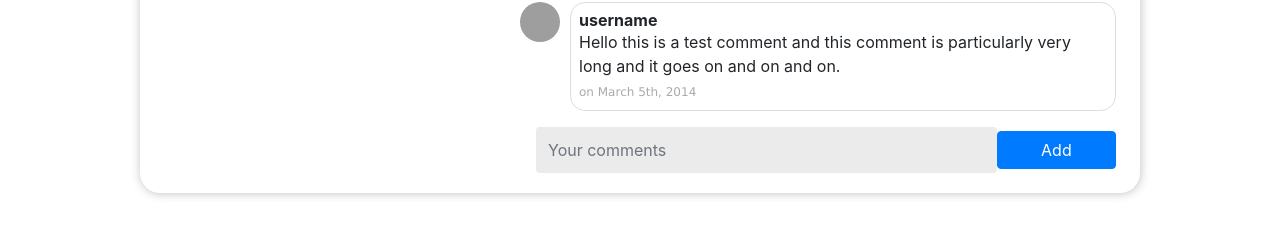
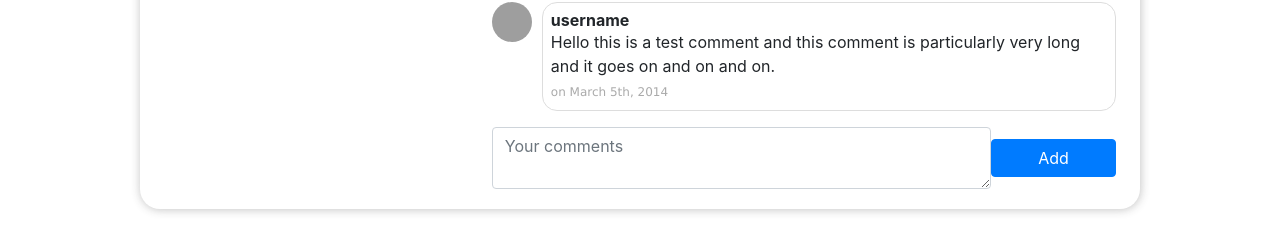
Before and after one commit to HoangNgocSonz/travel-share-frontend, a React (Create React App) app: page /post/1 in a window 1280 px wide. Shown: the part 423-662 px from the top of the page. Built offline with nearby package versions, Linux system fonts and the light colour scheme; no server answers; grey boxes are pictures that could not be loaded; the HTML template or start-up script is replaced by a standard one.

Commit message:
fix post-detail page

```diff
--- a/src/component/FormPostToHomePage.js
+++ b/src/component/FormPostToHomePage.js
@@ -50,7 +50,7 @@ export default class FormPostToHomePage extends Component {
               id="description"
               className="textarea"
               rows="2"
-              cols="50"
+              cols="40"
               placeholder="Bạn đang nghĩ gì ?"
             ></textarea>
           </div>
--- a/src/component/Navbar.css
+++ b/src/component/Navbar.css
@@ -48,7 +48,7 @@
 }
 
 @media only screen and (min-width: 600px) {
-  .form-inline .form-control {
+  .inputSearch .form-control {
     display: inline-block;
     vertical-align: middle;
     width: calc(100vw - 700px) !important;
--- a/src/component/PostDetail.css
+++ b/src/component/PostDetail.css
@@ -59,6 +59,10 @@ nav.navbar {
         border-radius: 20px;
         max-width: var(--min-screen-width);
     }
+}
+
+.post-info {
+    width: 100%;
 }
 
 /* =================== AUTHOR =================== */
--- a/src/component/PostDetail.js
+++ b/src/component/PostDetail.js
@@ -163,7 +163,7 @@ class PostDetail extends Component {
               </ul>
               <form className="form-inline">
                 <div className="form-group">
-                  <input
+                  <textarea
                     className="form-control"
                     type="comment"
                     placeholder="Your comments"
--- a/src/mainScreen/Home.js
+++ b/src/mainScreen/Home.js
@@ -24,41 +24,30 @@ export default class Home extends Component {
     super(props);
     this.state = {
       loggedIn: !!localStorage.user,
+      displayPostForm: false,
     };
   }
   showFormPostToHomePage = () => {
-    document.getElementById("FormPostToHomePages").style.display = "block";
-    document.getElementById("postList").style.display = "none";
+    this.setState((prev) => ({ ...prev, displayPostForm: true }));
   };
   hideFormPostToHomePage = () => {
-    document.getElementById("FormPostToHomePages").style.display = "none";
-    document.getElementById("postList").style.display = "block";
+    this.setState((prev) => ({ ...prev, displayPostForm: false }));
   };
-  login() {
-    document.getElementById("FormLogin").style.display = "block";
-    document.getElementById("postList").style.display = "none";
-  }
 
   signInSuccess = (user) => {
     localStorage.user = JSON.stringify(user);
     this.setState((prev) => ({ ...prev, loggedIn: true }));
-    // this.refreshPage();
   };
   signout = () => {
     localStorage.removeItem("user");
     this.setState((prev) => ({ ...prev, loggedIn: false }));
-    // this.refreshPage();
   };
-  // refreshPage = () => {
-  //   window.location.reload(false);
-  // };
   render() {
     return (
       <Router>
         <Navbar
           signout={this.signout}
           loggedIn={this.state.loggedIn}
-          login={this.login}
           showForm={this.showFormPostToHomePage}
         ></Navbar>
         {this.state.displayPostForm && (
```
